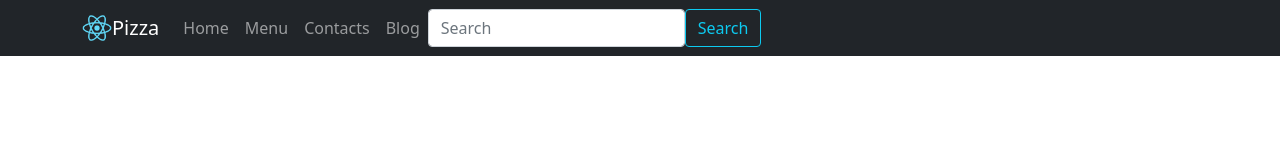
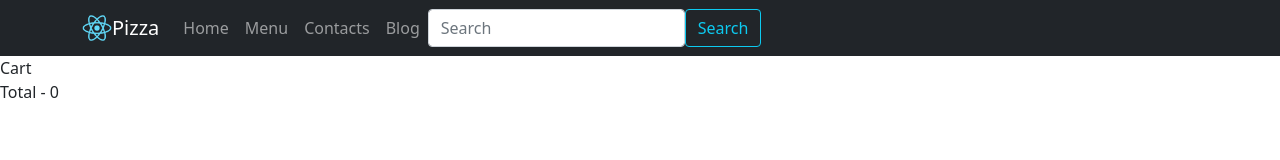
Before and after one commit to evhenhoretski/pizza, a React (Create React App) app: page /cart in a window 1280 px wide. Shown: the top 160 px of the page. Built offline with nearby package versions, Linux system fonts and the light colour scheme.

Commit message:
Add cart.

```diff
--- a/src/Components/Header.js
+++ b/src/Components/Header.js
@@ -14,6 +14,7 @@ import Home from'../Pages/Home'
 import Menu from '../Pages/Menu'
 import Contacts from'../Pages/Contacts'
 import Blog from'../Pages/Blog'
+import Cart from'../Pages/Cart'
 
 export default class Header extends Component {
     render() {
@@ -54,6 +55,7 @@ export default class Header extends Component {
                     <Switch>
                         <Route exact path="/" component={Home} />
                         <Route exact path="/menu" component={Menu} />
+                        <Route exact path="/cart" component={Cart} />
                         <Route exact path="/contacts" component={Contacts} />
                         <Route exact path="/blog" component={Blog} />
                     </Switch>
--- a/src/Pages/Cart/Cart.js
+++ b/src/Pages/Cart/Cart.js
@@ -1,7 +1,24 @@
 import React from 'react';
+import { useSelector } from 'react-redux';
 
 const Cart = () => {
-  return <div>Cart</div>
+  const cartItems = useSelector(state => state.cartItems.items);
+  const totalPrice = useSelector(state => state.cartItems.total);
+  return (
+    <>
+      <div>
+        Cart
+      </div>
+      {cartItems.map((item) => (
+        <div key={item.id}>
+          {/* виведи тут компоненту карт айтема */}
+          {item.name}
+        </div>
+      ))}
+
+      Total - {totalPrice}
+    </>
+  )
 };
 
 export default Cart;
--- /dev/null
+++ b/src/Pages/Cart/index.js
@@ -0,0 +1 @@
+export { default } from './Cart';
```
